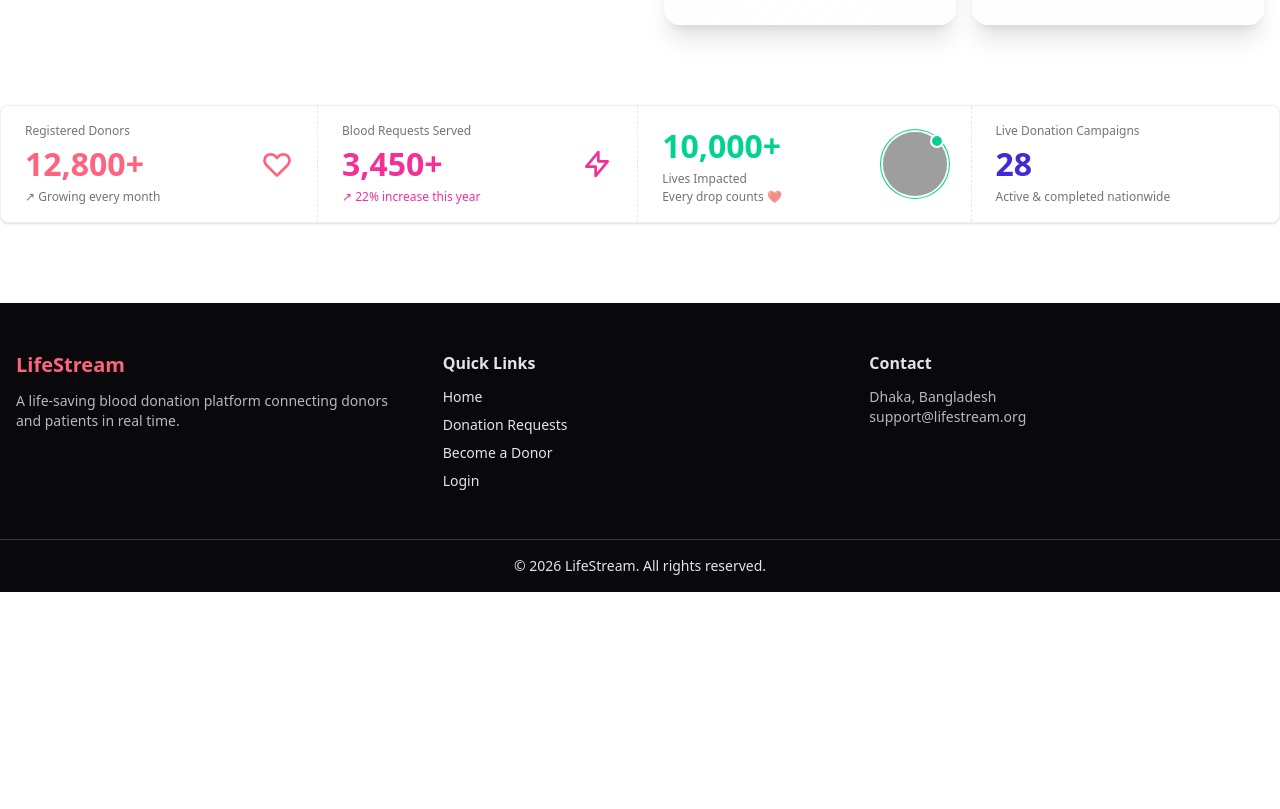
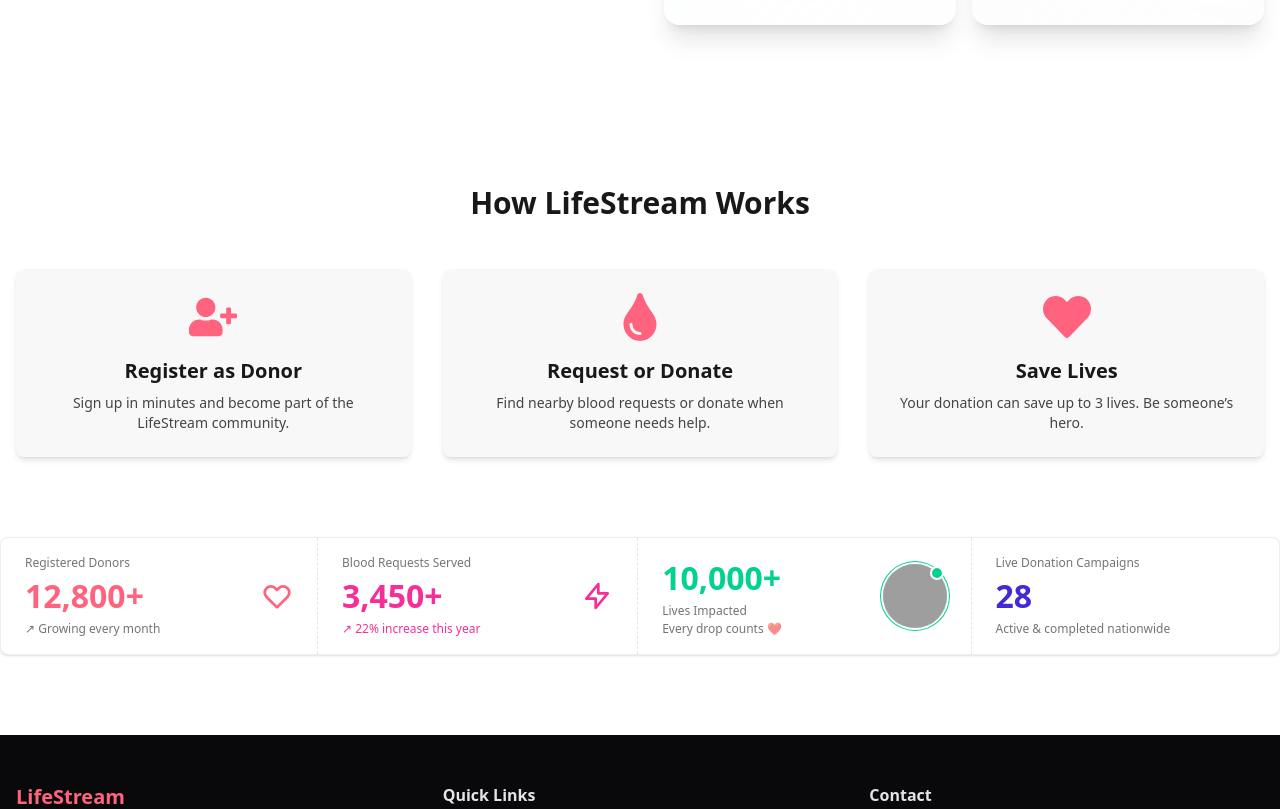
Before and after one commit to Taoshif1/PH-A11.2-Client, a React (Vite) app: page / in a window 1280 px wide. Shown: the part 738-1547 px from the top of the page. Before the commit the page ends 1330 px from the top, so only its background shows below. Built offline with nearby package versions, Linux system fonts and the light colour scheme; grey boxes are pictures that could not be loaded.

Commit message:
HowItWorks sec added

```diff
--- a/package.json
+++ b/package.json
@@ -16,6 +16,7 @@
     "motion": "^12.27.0",
     "react": "^19.2.0",
     "react-dom": "^19.2.0",
+    "react-icons": "^5.5.0",
     "react-router": "^7.12.0",
     "tailwindcss": "^4.1.18"
   },
--- a/src/components/Home.jsx
+++ b/src/components/Home.jsx
@@ -1,10 +1,12 @@
 import Hero from "./Hero";
+import HowItWorks from "./HowItWorks";
 import Stats from "./Stats";
 
 const Home = () => {
   return (
     <>
       <Hero></Hero>
+      <HowItWorks></HowItWorks>
       <Stats></Stats>
     </>
   );
--- a/src/components/HowItWorks.jsx
+++ b/src/components/HowItWorks.jsx
@@ -1,20 +1,21 @@
 import { motion } from "framer-motion";
+import { FaUserPlus, FaTint, FaHeart } from "react-icons/fa";
 
 const steps = [
   {
     title: "Register as Donor",
     desc: "Sign up in minutes and become part of the LifeStream community.",
-    icon: "📝",
+    icon: <FaUserPlus />,
   },
   {
     title: "Request or Donate",
     desc: "Find nearby blood requests or donate when someone needs help.",
-    icon: "🩸",
+    icon: <FaTint />,
   },
   {
     title: "Save Lives",
     desc: "Your donation can save up to 3 lives. Be someone’s hero.",
-    icon: "❤️",
+    icon: <FaHeart />,
   },
 ];
 
@@ -22,9 +23,11 @@
   return (
     <section className="py-20 bg-base-100">
       <div className="container mx-auto px-4 text-center">
+
         <motion.h2
           initial={{ opacity: 0, y: 30 }}
           whileInView={{ opacity: 1, y: 0 }}
+          viewport={{ once: true }}
           className="text-3xl font-bold mb-12"
         >
           How LifeStream Works
@@ -36,15 +39,25 @@
               key={i}
               initial={{ opacity: 0, y: 40 }}
               whileInView={{ opacity: 1, y: 0 }}
+              viewport={{ once: true }}
               transition={{ delay: i * 0.2 }}
               className="card bg-base-200 shadow-md p-6"
             >
-              <div className="text-5xl mb-4">{step.icon}</div>
-              <h3 className="text-xl font-semibold">{step.title}</h3>
-              <p className="text-sm opacity-80 mt-2">{step.desc}</p>
+              <div className="text-5xl mb-4 text-error flex justify-center">
+                {step.icon}
+              </div>
+
+              <h3 className="text-xl font-semibold">
+                {step.title}
+              </h3>
+
+              <p className="text-sm opacity-80 mt-2">
+                {step.desc}
+              </p>
             </motion.div>
           ))}
         </div>
+
       </div>
     </section>
   );
```
Also changed, not shown: 1 other file (tests, documents, lock files or other folders).
